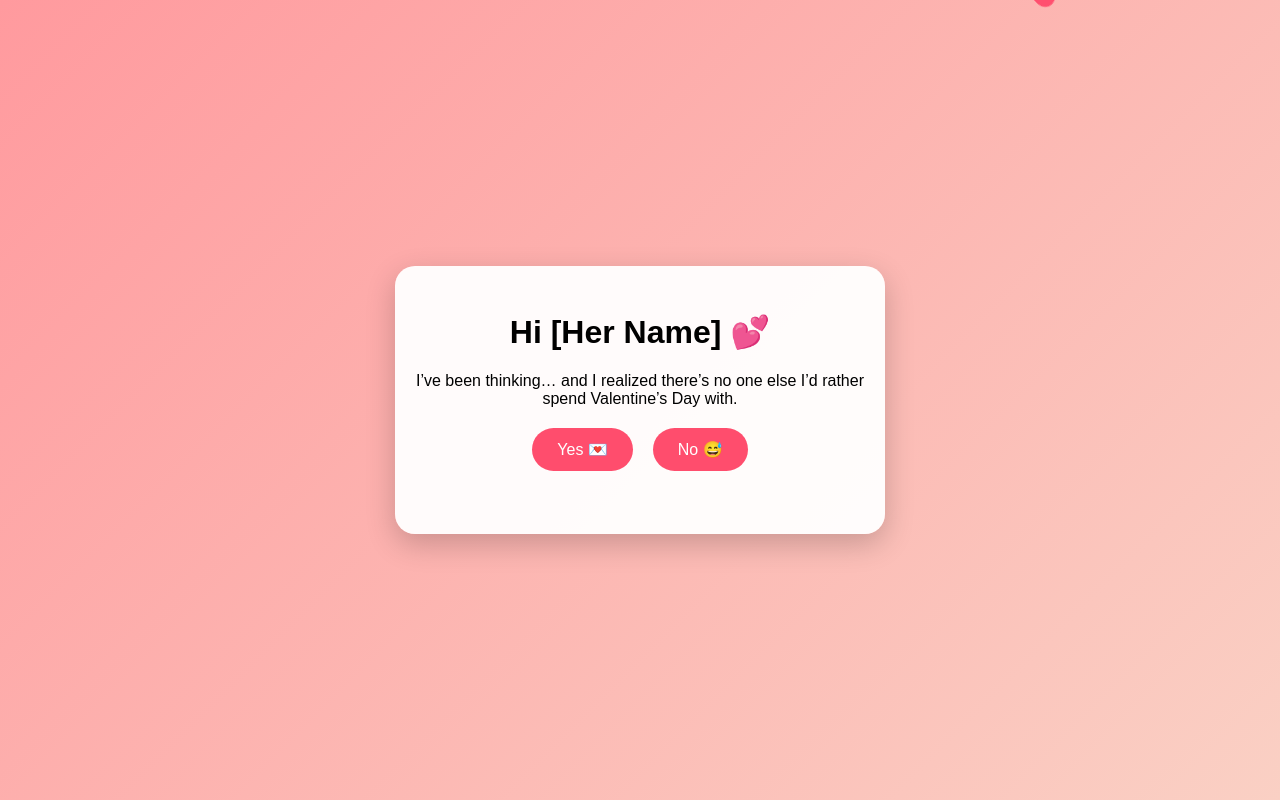
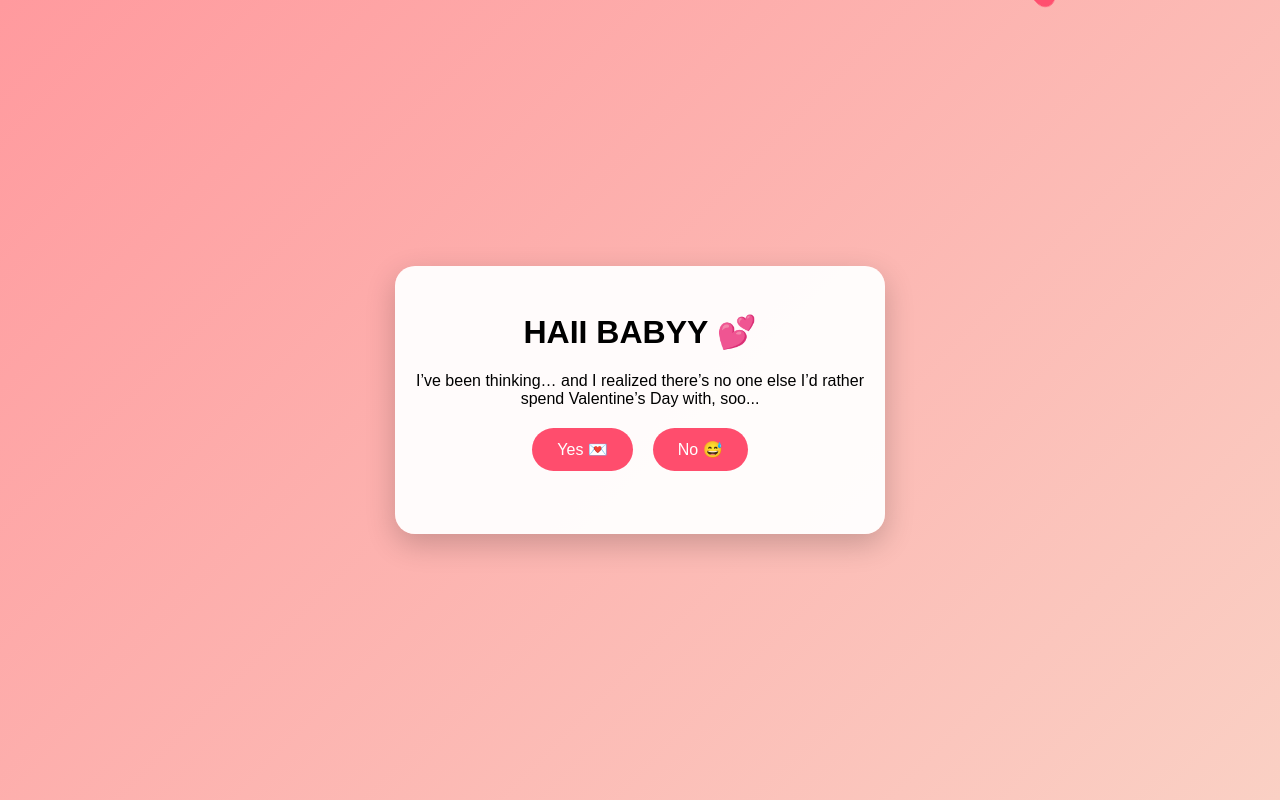
Before and after one commit to rnchub/valentines, a plain HTML site: page index.html in a window 1280 px wide. Drawn offline with Linux system fonts and the light colour scheme.

Commit message:
Update index.html

```diff
--- a/index.html
+++ b/index.html
@@ -8,9 +8,9 @@
 </head>
 <body>
   <div class="container">
-    <h1 class="fade">Hi [Her Name] 💕</h1>
+    <h1 class="fade">HAII BABYY 💕</h1>
     <p class="fade" id="message">
-      I’ve been thinking… and I realized there’s no one else I’d rather spend Valentine’s Day with.
+      I’ve been thinking… and I realized there’s no one else I’d rather spend Valentine’s Day with, soo...
     </p>
 
     <div class="button-container">
```
